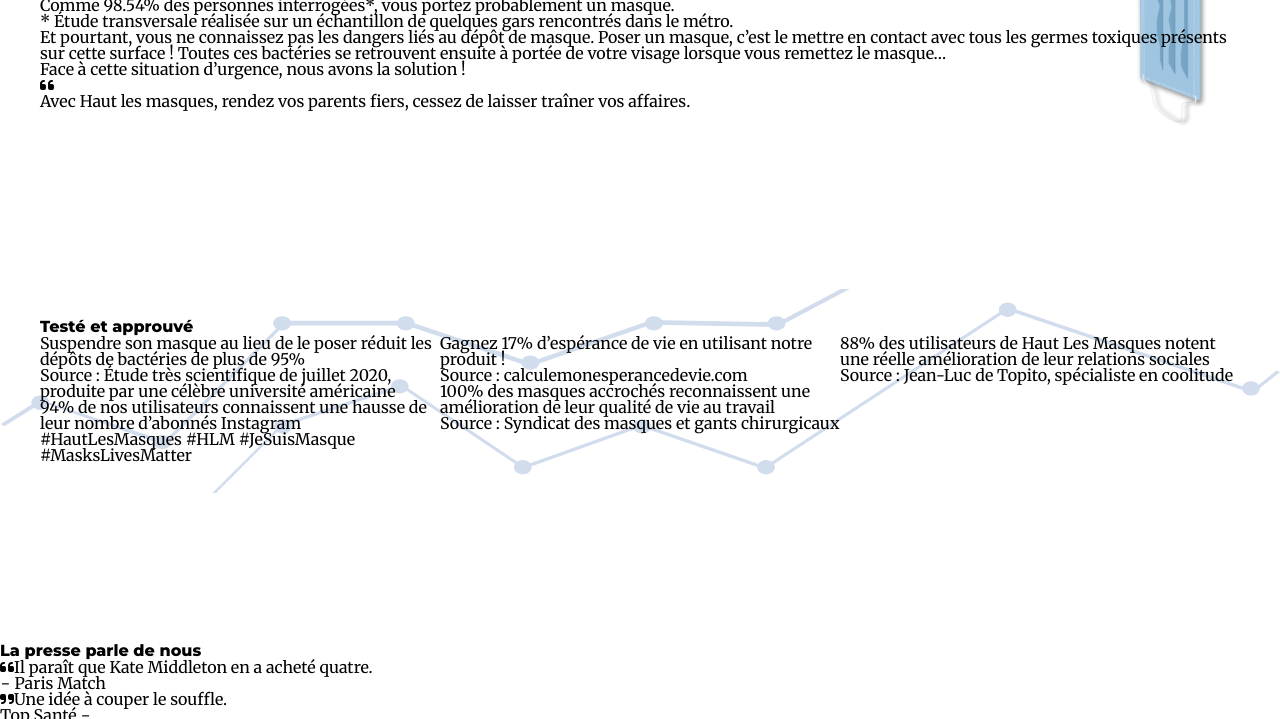
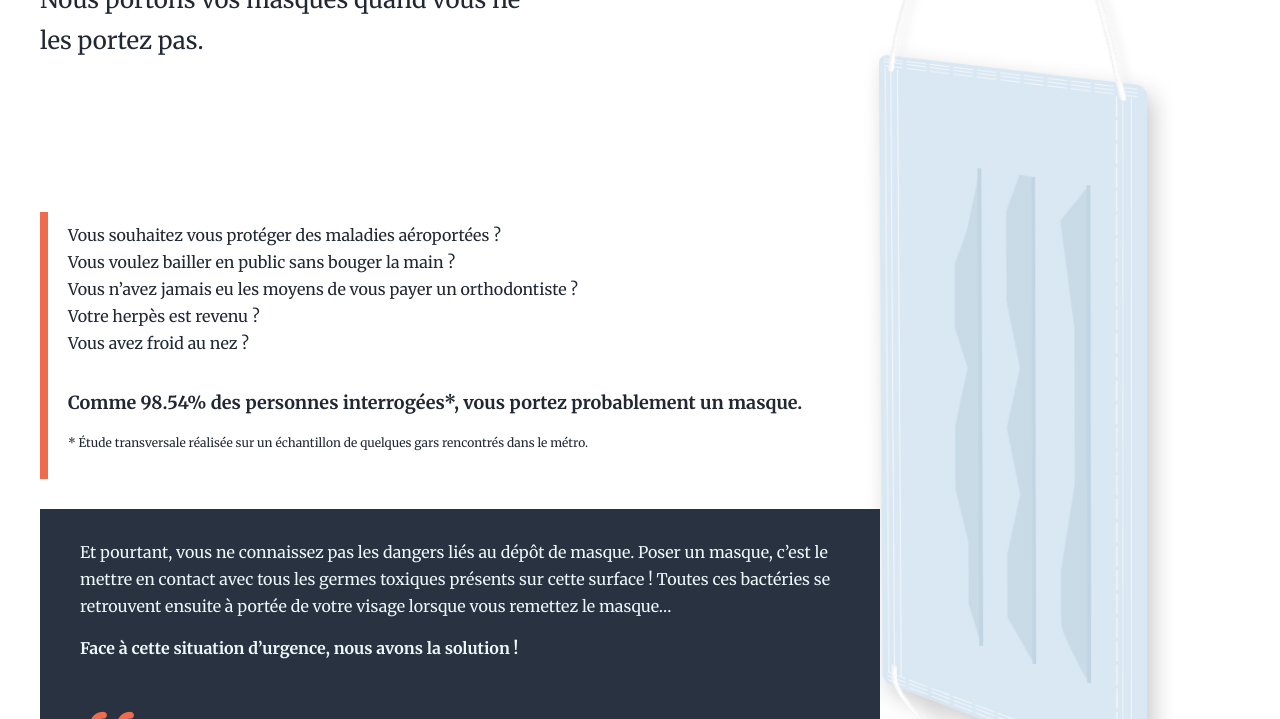
Before and after one commit to nawel-aa/haut-les-masques, a plain HTML site: page index.html in a window 1280 px wide. Shown: the part 295-1014 px from the top of the page. Drawn offline with Linux system fonts and the light colour scheme.

Commit message:
Intro section styled.

```diff
--- a/css/reset.css
+++ b/css/reset.css
@@ -29,7 +29,7 @@
 	display: block;
 }
 body {
-	line-height: 1;
+	line-height: 1.7;
 }
 ol, ul {
 	list-style: none;
--- a/index.html
+++ b/index.html
@@ -8,31 +8,33 @@
   <link rel="stylesheet" href="/css/reset.css">
   <link rel="stylesheet" href="/css/main.css">
   <link rel="preconnect" href="https://fonts.gstatic.com" crossorigin="anonymous">
-  <link href="https://fonts.googleapis.com/css2?family=Merriweather&family=Montserrat:wght@400;700;800&display=swap" rel="stylesheet">
+  <link href="https://fonts.googleapis.com/css2?family=Merriweather:wght@400;700&family=Montserrat:wght@400;700;800&display=swap" rel="stylesheet">
 </head>
 <body>
 
   <!-- Intro -->
 
-  <section style="background: url('/img/produit.png') 95% / contain no-repeat;">
+  <section class="intro">
     <div class="container">
       <div class="row">
-        <div class="col--100 col--m--80">
+        <div class="col--100 col--m--70">
           <h1>Hauts les masques</h1>
           <p>Nous portons vos masques quand vous ne les portez pas.</p>
-          <ul>
+          <div class="border-left">
+            <ul class="mb">
               <li>Vous souhaitez vous protéger des maladies aéroportées ?</li>
               <li>Vous voulez bailler en public sans bouger la main ?</li>
               <li>Vous n’avez jamais eu les moyens de vous payer un orthodontiste ?</li>
               <li>Votre herpès est revenu ?</li>
               <li>Vous avez froid au nez ?</li>
             </ul>
-          <p>Comme 98.54% des personnes interrogées*, vous portez probablement un masque.</p>
-          <p>* Étude transversale réalisée sur un échantillon de quelques gars rencontrés dans le métro.</p>
-          <div>
+            <p class="stats__title">Comme 98.54% des personnes interrogées*, vous portez probablement un masque.</p>
+            <p class="stats__asterisk">* Étude transversale réalisée sur un échantillon de quelques gars rencontrés dans le métro.</p>
+          </div>
+          <div class="card--dark">
             <p>Et pourtant, vous ne connaissez pas les dangers liés au dépôt de masque. Poser un masque, c’est le mettre en contact avec tous les germes toxiques présents sur cette surface ! Toutes ces bactéries se retrouvent ensuite à portée de votre visage lorsque vous remettez le masque…</p>
             <p><strong>Face à cette situation d’urgence, nous avons la solution !</strong></p>
-            <div class="quote--light">
+            <div class="quote">
               <i class="fas fa-quote-left"></i>
               <p>Avec Haut les masques, rendez vos parents fiers, cessez de laisser traîner vos affaires.</p>
             </div>
--- a/sass/base/_base.scss
+++ b/sass/base/_base.scss
@@ -1,3 +1,7 @@
 img {
   max-width: 100%;
 }
+
+.mb {
+  margin-bottom: $pad-tb;
+}
--- a/sass/base/_typography.scss
+++ b/sass/base/_typography.scss
@@ -1,13 +1,39 @@
 html {
+  // 1rem = 10px
   font-size: 62.5%;
 }
 
 body {
   font-size: $font-size;
   font-family: $font-default;
+  color: $colour-txt;
 }
 
 h1, h2, h3 {
   font-family: $font-title;
   font-weight: 800;
+  line-height: 1;
 }
+
+h1 {
+  margin-top: $pad-tb * 3;
+  padding-bottom: $pad-side;
+  font-size: $font-size * 3.75;
+  + p {
+    font-size: 2.4rem;
+    margin-bottom: $pad-tb * 5;
+    max-width: 50rem;
+
+    @include responsive--s {
+      margin-bottom: $pad-tb * 2;
+    }
+  }
+}
+
+strong {
+  font-weight: bold;
+}
+
+p {
+  margin-bottom: $pad-tb / 2;
+}
--- /dev/null
+++ b/sass/components/_card.scss
@@ -0,0 +1,9 @@
+.card {
+  padding: $pad-tb $pad-side * 2;
+
+  &--dark {
+    @extend .card;
+    background-color: $colour-primary;
+    color: $colour-txt-alt;
+  }
+}
--- /dev/null
+++ b/sass/components/_quote.scss
@@ -0,0 +1,19 @@
+.quote {
+  position: relative;
+  z-index: 1;
+  margin: $pad-tb * 2 $pad;
+  padding-left: 2rem;
+  font-family: $font-title;
+  font-size: $font-size * 1.5;
+  font-weight: 800;
+  line-height: 1.5;
+
+  i {
+    position: absolute;
+    top: -2rem;
+    left: -2rem;
+    color: $colour-secondary;
+    font-size: 5.4rem;
+    z-index: -1;
+  }
+}
--- /dev/null
+++ b/sass/components/_stats.scss
@@ -0,0 +1,13 @@
+.stats {
+  &__title {
+    font-size: $font-size * 1.125;
+    font-weight: bold;
+    margin-bottom: $pad-tb;
+    + .stats__asterisk {
+      margin-top: -($pad-tb / 2)
+    }
+  }
+  &__asterisk {
+    font-size: $font-size * 0.75;
+  }
+}
--- a/sass/layout/_containers.scss
+++ b/sass/layout/_containers.scss
@@ -1,5 +1,5 @@
 section {
-  margin: ($pad-tb * 5) 0;
+  padding: ($pad-tb * 2.5) 0;
 }
 .container {
   max-width: $max-width;
@@ -12,3 +12,9 @@
   background-repeat: no-repeat;
   background-size: cover;
 }
+
+.border-left {
+  border-left: $colour-secondary 8px solid;
+  padding: 1rem $pad-side;
+  margin: $pad-tb 0;
+}
--- a/sass/main.scss
+++ b/sass/main.scss
@@ -4,9 +4,10 @@
 // @import "utils/placeholders";
 @import "base/base";
 @import "base/typography";
-// @import "components/btn";
-// @import "components/card";
+@import "components/stats";
+@import "components/card";
+@import "components/quote";
 // @import "layout/footer";
 @import "layout/containers";
 @import "layout/columns";
-// @import "pages/index";
+@import "pages/intro";
--- /dev/null
+++ b/sass/pages/_intro.scss
@@ -0,0 +1,11 @@
+.intro {
+  background: url('/img/produit.png') 95% 0 / contain no-repeat;
+
+  @include responsive--m {
+    background-image: linear-gradient(rgba(255, 255, 255, .6), rgba(255, 255, 255, .6)), url('/img/produit.png');
+  }
+
+  @include responsive--s {
+    background-image: linear-gradient(rgba(255, 255, 255, .6), rgba(255, 255, 255, .6)), url('/img/produit.png');
+  }
+}
--- a/sass/utils/_mixins.scss
+++ b/sass/utils/_mixins.scss
@@ -6,7 +6,7 @@
 }
 
 @mixin responsive--m {
-  @media screen and (min-width: map-get($breakpoints, phone + 1)){
+  @media screen and (min-width: (map-get($breakpoints, phone) + 1px)){
     @content;
   }
 }
--- a/sass/utils/_variables.scss
+++ b/sass/utils/_variables.scss
@@ -1,7 +1,7 @@
 $colour-primary: #293241;
 $colour-secondary: #EE6C4D;
 $colour-txt: #212834;
-$colour-txt-alt: #fff;
+$colour-txt-alt:  #EDF6F9;
 $colour-bg: #EDF6F9;
 
 $font-default: 'Merriweather', serif;
@@ -10,7 +10,7 @@
 
 $column-size: (
 // class suffix: flex-basis value
-10: 10%, 33: 33.33333%, 50: 50%, 80: 80%, 100: 100% );
+10: 10%, 33: 33.33333%, 50: 50%, 70: 70%, 80: 80%, 100: 100% );
 
 $pad-side: 2rem;
 $pad-tb: 3rem;
```
Also changed, not shown: css/main.css. Lines whose indentation alone changed are shown as unchanged.
